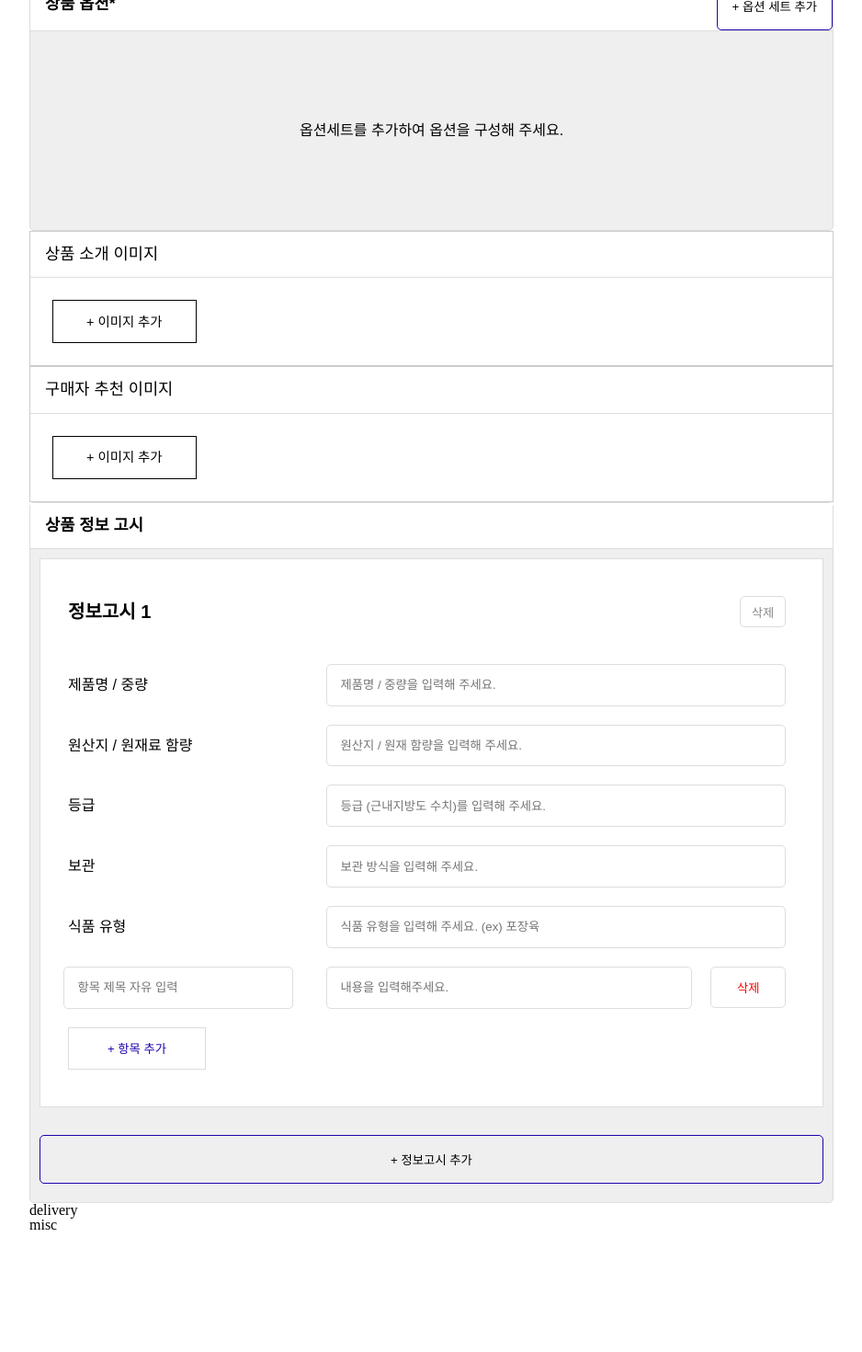
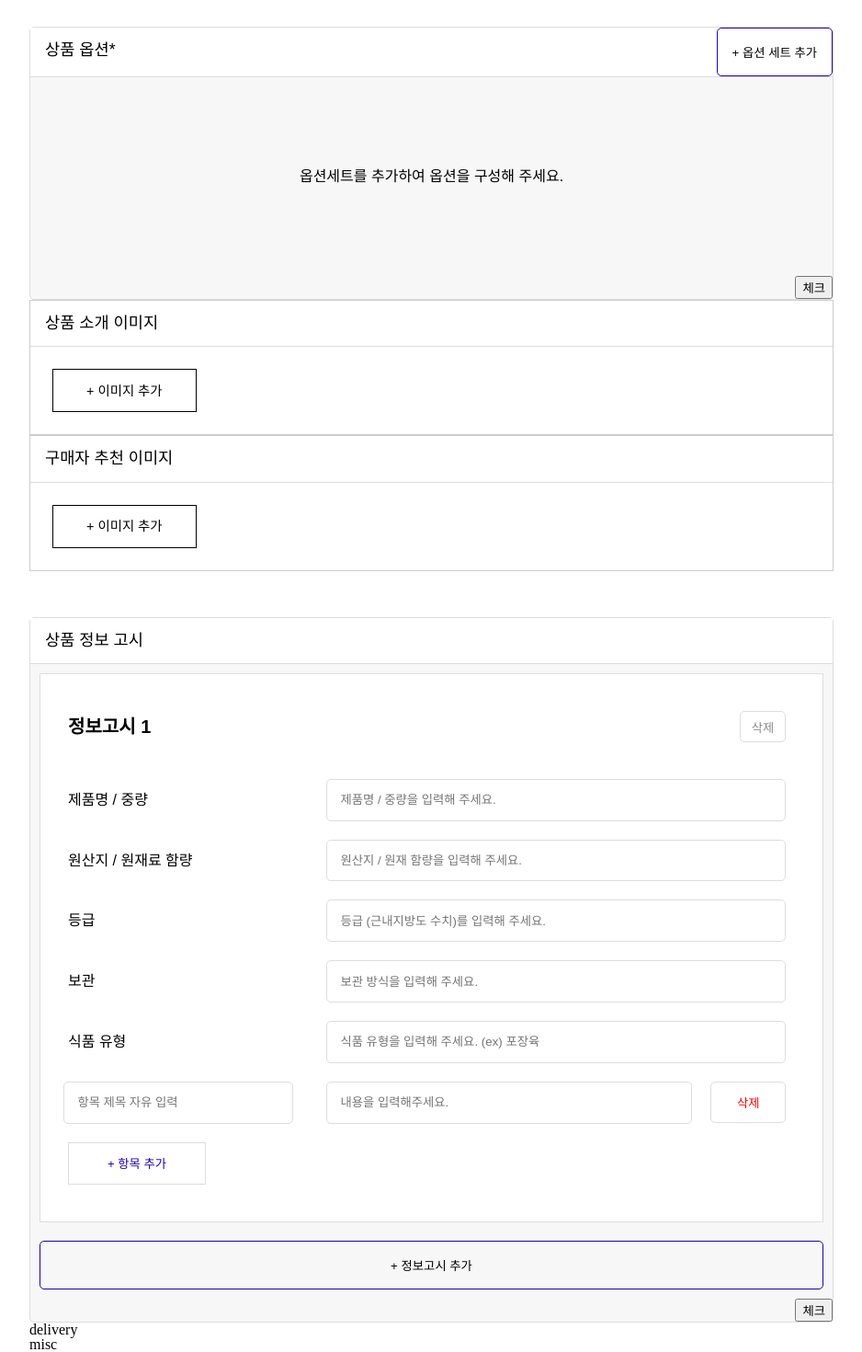
Before and after one commit to wanted-pre-onboading-10/sirloin-admin-page, a React (Create React App) app: page / in a window 1280 px wide. Shown: the part 993-2463 px from the top of the page at 92% size, without its empty margins (198-1136 px from the left). Before the commit the page ends 2333 px from the top, so only its background shows below. Built offline with nearby package versions, Linux system fonts and the light colour scheme.

Commit message:
refactor: 스타일 파일 분리 및 적용 [#3]

```diff
--- a/src/pages/product-registration/option/option-img/index.js
+++ b/src/pages/product-registration/option/option-img/index.js
@@ -30,7 +30,7 @@ function OptionImg({ idx, optionSet, setOptionSet }) {
   return (
     <S.OptionImage>
       <S.OptionInputLabel htmlFor={`img-${idx}`} src={optionSet[idx].image}>
-        <S.OptionInputButton>+ 이미지 첨부</S.OptionInputButton>
+        <S.OptionInputBtn>+ 이미지 첨부</S.OptionInputBtn>
       </S.OptionInputLabel>
       <S.OptionImageInput
         id={`img-${idx}`}
--- a/src/pages/product-registration/option/option-setbox/index.js
+++ b/src/pages/product-registration/option/option-setbox/index.js
@@ -62,7 +62,7 @@ function OptionSetBox({ optionSet, setOptionSet }) {
               type="button"
               value={setIdx}
               onClick={addOption}
-              width="calc(100% - 20px)"
+              width="calc(100%)"
               marginTB={10}>
               + 옵션 추가
             </S.CommonSquareBtn>
--- a/src/pages/product-registration/option/option-subbox/index.js
+++ b/src/pages/product-registration/option/option-subbox/index.js
@@ -26,7 +26,7 @@ function OptionSubBox({ setIdx, optIdx, optionSet, setOptionSet }) {
   const saveSubOptionTitle = (set, opt, sub, e) => {
     const option = [...optionSet];
 
-    option[set].option[optIdx].subOption[sub].title = e.target.value;
+    option[set].option[opt].subOption[sub].title = e.target.value;
     setOptionSet(option);
   };
   const saveSubRegularPrice = (set, opt, sub, e) => {
@@ -69,13 +69,13 @@ function OptionSubBox({ setIdx, optIdx, optionSet, setOptionSet }) {
         </div>
       ))}
       <div>
-        <S.PlusButton
+        <S.PlusBtn
           type="button"
           value={`${setIdx}/${optIdx}`}
           onClick={addSubOption}>
           +
-        </S.PlusButton>
-        <S.PlusButtonLabel>추가 옵션 상품 등록</S.PlusButtonLabel>
+        </S.PlusBtn>
+        <S.PlusBtnLabel>추가 옵션 상품 등록</S.PlusBtnLabel>
       </div>
     </div>
   );
--- a/src/pages/product-registration/option/option.js
+++ b/src/pages/product-registration/option/option.js
@@ -57,6 +57,9 @@ function Option() {
       ) : (
         <OptionSetBox optionSet={optionSet} setOptionSet={setOptionSet} />
       )}
+      <button type="button" onClick={tableCheck}>
+        체크
+      </button>
     </S.Section>
   );
 }
--- a/src/pages/product-registration/option/styles.js
+++ b/src/pages/product-registration/option/styles.js
@@ -5,15 +5,9 @@ const Section = styled.section`
   border: 1px solid #ddd;
   border-radius: 5px;
   font-family: Arial;
-  background-color: #efefef;
+  background-color: #f7f7f7;
   text-align: right;
-`;
-
-const SectionTitle = styled.h2`
-  padding: 1rem;
-  font-weight: 900;
-  color: #000;
-  font-size: 1.1rem;
+  margin-top: 50px;
 `;
 
 const SectionTop = styled.div`
@@ -24,15 +18,63 @@ const SectionTop = styled.div`
   margin-bottom: 10px;
 `;
 
-const Title = styled.div`
-  font-size: 20px;
-  font-weight: bold;
+const SectionTitle = styled.h2`
+  padding: 1rem;
+  font-weight: 500;
+  color: #000;
+  font-size: 1.1rem;
+`;
+
+const Tab = styled.div`
+  background-color: #fff;
+  border: 1px solid #ddd;
+  padding: ${props => props.padding || 10}px;
   margin: 10px;
+  margin-top: 0px;
+  text-align: left;
+`;
+
+const TabTop = styled.div`
+  display: flex;
+  justify-content: space-between;
+  align-items: center;
 `;
 
 const InputBox = styled.div`
   display: flex;
   justify-content: space-between;
+`;
+
+const OptionBox = styled.div`
+  background-color: #fff;
+  border: 1px solid #ddd;
+  border-radius: 5px;
+  margin: 10px 0px;
+  font-size: 13px;
+`;
+
+const OptionBoxTop = styled.div`
+  text-align: right;
+`;
+
+const SubOptionBox = styled.div`
+  padding-left: 40px;
+  display: flex;
+  justify-content: space-between;
+`;
+
+const CenterBox = styled.div`
+  height: 100%;
+  display: flex;
+  flex-direction: column;
+  align-items: center;
+  justify-content: center;
+`;
+
+const InitOption = styled.div`
+  margin-top: 100px;
+  margin-bottom: 100px;
+  text-align: center;
 `;
 
 const InputText = styled.input`
@@ -49,67 +91,6 @@ const Select = styled.select`
   border-radius: 5px;
   margin: 10px;
   background-color: #fff;
-`;
-
-const InitOption = styled.div`
-  margin-top: 100px;
-  margin-bottom: 100px;
-  text-align: center;
-`;
-
-const Tab = styled.div`
-  background-color: #fff;
-  border: 1px solid #ddd;
-  padding: ${props => props.padding || 10}px;
-  margin: 10px;
-  margin-top: 0px;
-  text-align: left;
-`;
-
-const Table = styled.div`
-  margin: 10px;
-  width: calc(100% - 20px);
-`;
-
-const RowTitle = styled.div`
-  width: 200px;
-`;
-const Row = styled.div`
-  width: ${props => props.width || 'auto'};
-  display: flex;
-  justify-content: space-between;
-  align-items: center; ;
-`;
-
-const TabTop = styled.div`
-  display: flex;
-  justify-content: space-between;
-  align-items: center;
-`;
-const OptionBox = styled.div`
-  background-color: #fff;
-  border: 1px solid #ddd;
-  border-radius: 5px;
-  margin: 10px 0px;
-  font-size: 13px;
-`;
-
-const CenterBox = styled.div`
-  height: 100%;
-  display: flex;
-  flex-direction: column;
-  align-items: center;
-  justify-content: center;
-`;
-
-const OptionBoxTop = styled.div`
-  text-align: right;
-`;
-
-const SubOptionBox = styled.div`
-  padding-left: 40px;
-  display: flex;
-  justify-content: space-between;
 `;
 
 const SubOptionTree = styled.img`
@@ -151,7 +132,7 @@ const OptionInputLabel = styled.label`
   background-repeat: no-repeat;
 `;
 
-const OptionInputButton = styled.span`
+const OptionInputBtn = styled.span`
   position: relative;
   top: 50%;
   transform: translateX(-50%);
@@ -173,15 +154,6 @@ const CommonSquareBtn = styled.button`
   margin-right: ${props => props.marginLR || 0}px;
 `;
 
-const CommonBtn = styled.button`
-  padding: 0.8rem;
-  width: 150px;
-  color: #2000ae;
-  background-color: #fff;
-  border: 1px solid #ddd;
-  margin: 10px 0;
-`;
-
 const DeleteBtn = styled.button`
   width: ${props => props.width || 50}px;
   height: ${props => props.height || 'auto'};
@@ -195,7 +167,7 @@ const DeleteBtn = styled.button`
   margin-top: ${props => props.marginTB || 10}px;
 `;
 
-const PlusButton = styled.button`
+const PlusBtn = styled.button`
   margin: 0 0 10px 10px;
   border: 1px solid #ddd;
   border-radius: 5px;
@@ -204,7 +176,7 @@ const PlusButton = styled.button`
   background-color: #fff;
 `;
 
-const PlusButtonLabel = styled.span`
+const PlusBtnLabel = styled.span`
   position: relative;
   bottom: 3px;
   left: 10px;
@@ -223,29 +195,24 @@ export {
   Section,
   SectionTop,
   SectionTitle,
-  Title,
   Tab,
-  Table,
-  Row,
-  RowTitle,
   TabTop,
-  CommonSquareBtn,
-  CommonBtn,
-  DeleteBtn,
-  InitOption,
+  InputBox,
   OptionBox,
   OptionBoxTop,
   SubOptionBox,
   CenterBox,
+  InitOption,
+  InputText,
+  Select,
   SubOptionTree,
   OptionImage,
   OptionImageInput,
   OptionInputLabel,
-  OptionInputButton,
-  PlusButton,
-  PlusButtonLabel,
-  InputText,
-  InputBox,
-  Select,
+  OptionInputBtn,
+  CommonSquareBtn,
+  DeleteBtn,
+  PlusBtn,
+  PlusBtnLabel,
   DiscountRate,
 };
--- a/src/pages/product-registration/specs/specs-box/index.js
+++ b/src/pages/product-registration/specs/specs-box/index.js
@@ -1,6 +1,5 @@
 import propTypes from 'prop-types';
-import * as S from 'pages/product-registration/option/styles';
-
+import * as S from 'pages/product-registration/specs/styles';
 import { getIdx } from 'pages/product-registration/option/utils';
 
 function SpecsBox({ productInfo, setProductInfo }) {
@@ -101,10 +100,8 @@ function SpecsBox({ productInfo, setProductInfo }) {
               type="button"
               value={infoIdx}
               onClick={removeProductInfo}
-              color="#ddd"
               font="#888"
-              margin={20}
-              marginTB={20}>
+              margin={20}>
               삭제
             </S.DeleteBtn>
           </S.TabTop>
@@ -145,8 +142,6 @@ function SpecsBox({ productInfo, setProductInfo }) {
                     value={`${infoIdx}/${idx}`}
                     onClick={removeOtherInfo}
                     height="45px"
-                    color="#ddd"
-                    font="red"
                     width={100}>
                     삭제
                   </S.DeleteBtn>
@@ -154,20 +149,13 @@ function SpecsBox({ productInfo, setProductInfo }) {
               </S.Row>
             ))}
             <S.CommonBtn type="button" value={infoIdx} onClick={addOtherInfo}>
-              {' '}
               + 항목 추가
             </S.CommonBtn>
           </S.Table>
         </S.Tab>
       ))}
 
-      <S.CommonSquareBtn
-        type="button"
-        onClick={addProductInfo}
-        width="calc(100% - 20px)"
-        marginLR={10}
-        marginTB={20}
-        back="#efefef">
+      <S.CommonSquareBtn type="button" onClick={addProductInfo}>
         + 정보고시 추가
       </S.CommonSquareBtn>
     </div>
--- a/src/pages/product-registration/specs/specs.js
+++ b/src/pages/product-registration/specs/specs.js
@@ -1,5 +1,5 @@
 import { useState } from 'react';
-import * as S from 'pages/product-registration/option/styles';
+import * as S from 'pages/product-registration/specs/styles';
 import SpecsBox from 'pages/product-registration/specs/specs-box';
 
 const initInfo = [
@@ -54,6 +54,10 @@ function Specs() {
       </S.SectionTop>
 
       <SpecsBox productInfo={productInfo} setProductInfo={setProductInfo} />
+
+      <button type="button" onClick={tableCheck}>
+        체크
+      </button>
     </S.Section>
   );
 }
--- /dev/null
+++ b/src/pages/product-registration/specs/styles.js
@@ -0,0 +1,126 @@
+import styled from 'styled-components';
+
+const Section = styled.section`
+  width: 875px;
+  border: 1px solid #ddd;
+  border-radius: 5px;
+  font-family: Arial;
+  background-color: #f7f7f7;
+  text-align: right;
+  margin-top: 50px;
+`;
+
+const SectionTop = styled.div`
+  display: flex;
+  justify-content: space-between;
+  border-bottom: 1px solid #ddd;
+  background-color: #fff;
+  margin-bottom: 10px;
+`;
+
+const SectionTitle = styled.h2`
+  padding: 1rem;
+  font-weight: 500;
+  color: #000;
+  font-size: 1.1rem;
+`;
+
+const CenterBox = styled.div`
+  height: 100%;
+  display: flex;
+  flex-direction: column;
+  align-items: center;
+  justify-content: center;
+`;
+
+const Tab = styled.div`
+  background-color: #fff;
+  border: 1px solid #ddd;
+  padding: ${props => props.padding || 10}px;
+  margin: 10px;
+  margin-top: 0px;
+  text-align: left;
+`;
+
+const TabTop = styled.div`
+  display: flex;
+  justify-content: space-between;
+  align-items: center;
+`;
+
+const Table = styled.div`
+  margin: 10px;
+  width: calc(100% - 20px);
+`;
+
+const Row = styled.div`
+  width: ${props => props.width || 'auto'};
+  display: flex;
+  justify-content: space-between;
+  align-items: center; ;
+`;
+
+const RowTitle = styled.div`
+  width: 200px;
+`;
+
+const InputText = styled.input`
+  padding: 0.9rem;
+  border: 1px solid #ddd;
+  border-radius: 5px;
+  width: ${props => props.width || 'calc(100% - 20px)'};
+  margin: ${props => props.margin || 10}px;
+`;
+
+const CommonSquareBtn = styled.button`
+  width: ${props => props.width || 'calc(100% - 20px)'};
+  padding: 1rem;
+  height: inherit;
+  background-color: ${props => props.back || '#f7f7f7'};
+  border: 1px solid #2000ae;
+  border-radius: 5px;
+  margin: 10px;
+`;
+
+const CommonBtn = styled.button`
+  padding: 0.8rem;
+  width: 150px;
+  color: #2000ae;
+  background-color: #fff;
+  border: 1px solid #ddd;
+  margin: 10px 0;
+`;
+
+const DeleteBtn = styled.button`
+  width: ${props => props.width || 50}px;
+  height: ${props => props.height || 'auto'};
+  padding: ${props => props.padding || '0.4'}rem;
+  border: 1px solid #ddd;
+  border-radius: 5px;
+  background-color: #fff;
+  color: ${props => props.font || 'red'};
+  margin: ${props => props.margin || 10}px;
+`;
+
+const Title = styled.div`
+  font-size: 20px;
+  font-weight: bold;
+  margin: 10px;
+`;
+
+export {
+  Section,
+  SectionTop,
+  SectionTitle,
+  CenterBox,
+  Tab,
+  TabTop,
+  Table,
+  Row,
+  RowTitle,
+  InputText,
+  CommonSquareBtn,
+  CommonBtn,
+  DeleteBtn,
+  Title,
+};
```
